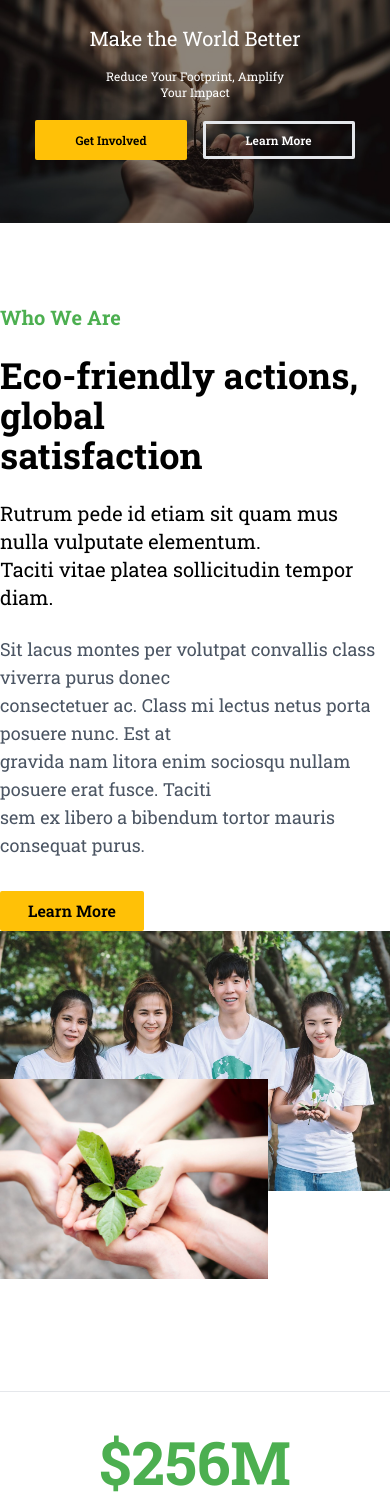
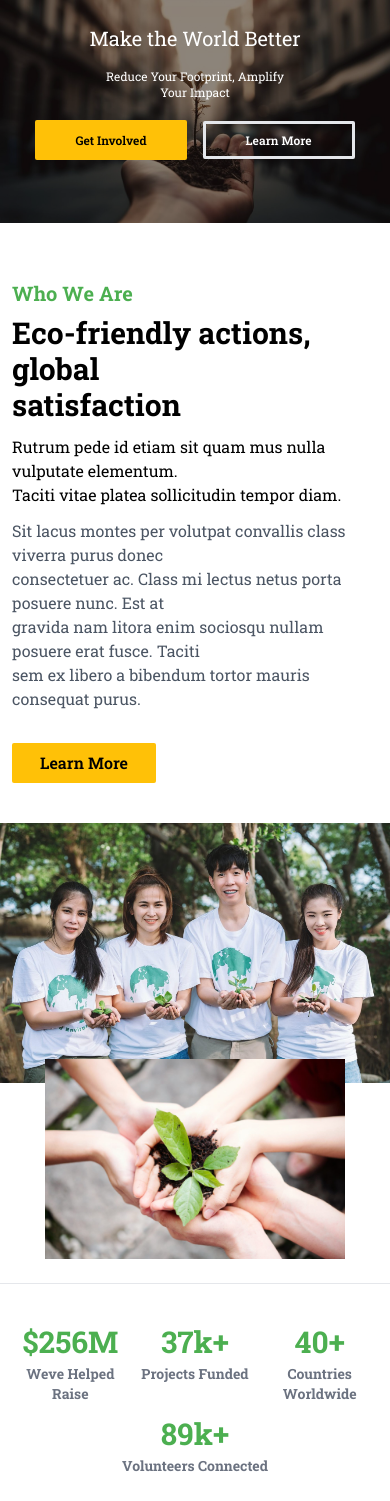
Before and after one commit to shakilahmedshuvo/earth-donor, a Next.js app: page / in a window 390 px wide. Shown: the top 1501 px of the page. Built offline with nearby package versions, Linux system fonts and the light colour scheme.

Commit message:
mobile devic reponsiv

```diff
--- a/src/Components/BecomeVolunteer/BecomeVolunteer.jsx
+++ b/src/Components/BecomeVolunteer/BecomeVolunteer.jsx
@@ -9,32 +9,32 @@ const BecomeVolunteer = () => {
                 <hr />
 
                 {/* number section start */}
-                <div className="grid lg:grid-cols-4 text-6xl text-[#4CAF50] font-bold py-10">
+                <div className="grid lg:grid-cols-4 grid-cols-3 lg:text-6xl text-3xl text-[#4CAF50] font-bold py-10 px-2">
 
                     <div className="text-center">
                         <h2>$256M</h2>
-                        <p className="text-lg text-gray-500 mt-1">
+                        <p className="lg:text-lg text-sm text-gray-500 mt-1">
                             Weve Helped Raise
                         </p>
                     </div>
 
                     <div className="text-center">
                         <h2>37k+</h2>
-                        <p className="text-lg text-gray-500 mt-1">
+                        <p className="lg:text-lg text-sm text-gray-500 mt-1">
                             Projects Funded
                         </p>
                     </div>
 
                     <div className="text-center">
                         <h2>40+</h2>
-                        <p className="text-lg text-gray-500 mt-1">
+                        <p className="lg:text-lg text-sm text-gray-500 mt-1">
                             Countries Worldwide
                         </p>
                     </div>
 
-                    <div className="text-center">
+                    <div className="text-center lg:col-span-1 col-span-3 lg:mt-0 mt-3">
                         <h2>89k+</h2>
-                        <p className="text-lg text-gray-500 mt-1">
+                        <p className="lg:text-lg text-sm text-gray-500 mt-1">
                             Volunteers Connected
                         </p>
                     </div>
@@ -55,12 +55,12 @@ const BecomeVolunteer = () => {
                 />
 
                 <div className="absolute top-0 text-white bg-[#192515] bg-opacity-60 w-full h-full text-center">
-                    <h2 className="text-4xl font-extrabold pt-56">
+                    <h2 className="lg:text-4xl text-xl font-extrabold lg:pt-56 pt-14">
                         Make a Statement In Support of The
                         <br />
                         Environment
                     </h2>
-                    <p className="text-gray-300 font-normal text-base mt-6">
+                    <p className="text-gray-300 font-normal text-base lg:mt-6 lg:block hidden">
                         Venenatis conubia porta sapien rhoncus amet fringilla odio commodo pede curabitur.
                         <br />
                         Maximus vestibulum enim donec vitae viverra hendrerit. Pede vitae dictumst
--- a/src/Components/LetsTakeAction/LetsTakeAction.jsx
+++ b/src/Components/LetsTakeAction/LetsTakeAction.jsx
@@ -12,7 +12,7 @@ const LetsTakeAction = () => {
     }, []);
 
     return (
-        <div className="max-w-7xl mx-auto mt-24">
+        <div className="max-w-7xl mx-auto lg:mt-24">
 
             <div className="grid lg:grid-cols-2">
                 <div>
--- a/src/Components/WhoWeAre/WhoWeAre.jsx
+++ b/src/Components/WhoWeAre/WhoWeAre.jsx
@@ -4,26 +4,26 @@ import Image from "next/image";
 
 const WhoWeAre = () => {
     return (
-        <div className="max-w-7xl mx-auto grid lg:grid-cols-2 mt-20">
+        <div className="max-w-7xl mx-auto grid lg:grid-cols-2 lg:mt-20 mt-14">
 
-            <div>
-                <h2 className="text-xl text-[#4CAF50] font-bold ">
+            <div className="px-3 lg:px-0">
+                <h2 className="text-xl text-[#4CAF50] font-bold">
                     Who We Are
                 </h2>
 
-                <h2 className="text-4xl font-bold mt-6">
+                <h2 className="lg:text-4xl text-3xl font-bold lg:mt-6 mt-2">
                     Eco-friendly actions, global
                     <br />
                     satisfaction
                 </h2>
 
-                <p className="text-xl mt-6">
+                <p className="lg:text-xl text-base mt-3 lg:mt-6">
                     Rutrum pede id etiam sit quam mus nulla vulputate elementum.
                     <br />
                     Taciti vitae platea sollicitudin tempor diam.
                 </p>
 
-                <p className="text-lg mt-6 text-gray-600">
+                <p className="lg:text-lg text-base mt-3 lg:mt-6 text-gray-600">
                     Sit lacus montes per volutpat convallis class viverra purus donec
                     <br />
                     consectetuer ac. Class mi lectus netus porta posuere nunc. Est at
@@ -39,7 +39,7 @@ const WhoWeAre = () => {
             </div>
 
             {/* img section start */}
-            <div className="">
+            <div className="mt-10 lg:mt-0">
                 <div>
                     <Image
                         width={1000}
@@ -47,7 +47,7 @@ const WhoWeAre = () => {
                         src={pictureTwo}
                         alt="" />
                 </div>
-                <div className="relative bottom-28 right-8">
+                <div className="relative lg:bottom-28 lg:right-8 bottom-6 lg:block flex items-center justify-center">
                     <Image
                         width={300}
                         height={200}
```
